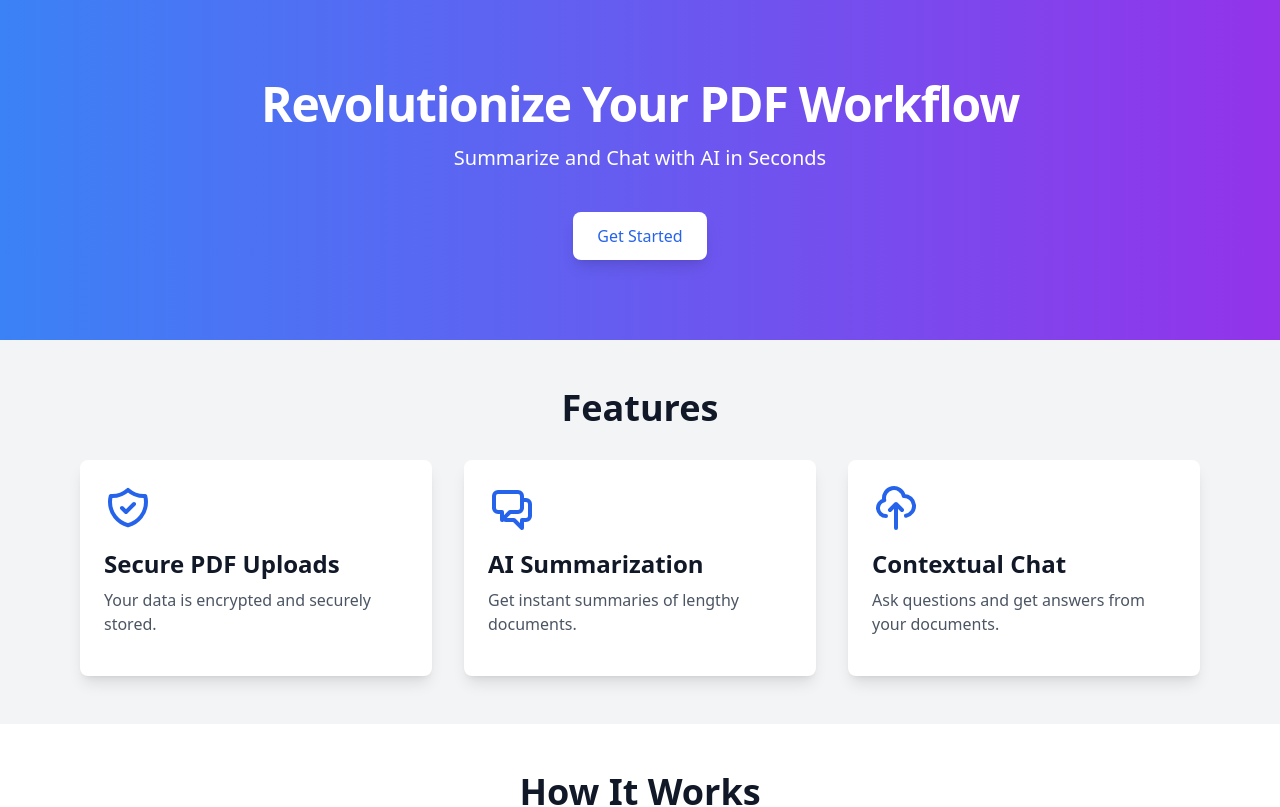
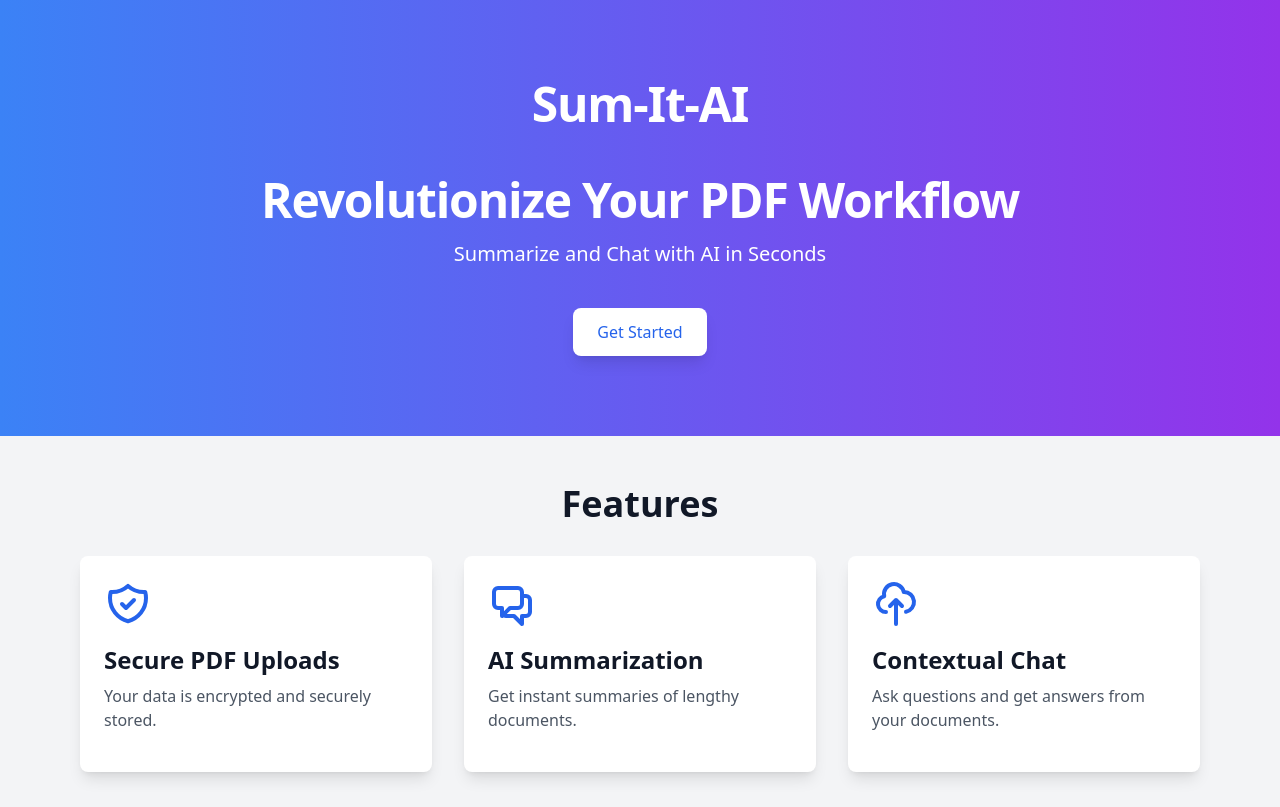
Before and after one commit to iam-shan/AI-doc-summarizer, a React (Create React App) app in the folder ai-chat/: page / in a window 1280 px wide. Shown: the top 807 px of the page. Built offline with nearby package versions, Linux system fonts and the light colour scheme.

Commit message:
name change bug fix

```diff
--- a/ai-chat/src/components/Header.js
+++ b/ai-chat/src/components/Header.js
@@ -7,6 +7,9 @@ const Header = () => {
   return (
     <header className="bg-gradient-to-r from-blue-500 to-purple-600 text-white text-center py-20">
       <h1 className="text-5xl font-extrabold tracking-tight">
+        Sum-It-AI
+        <br></br>
+        <br></br>
         Revolutionize Your PDF Workflow
       </h1>
       <p className="mt-4 text-xl">
```
